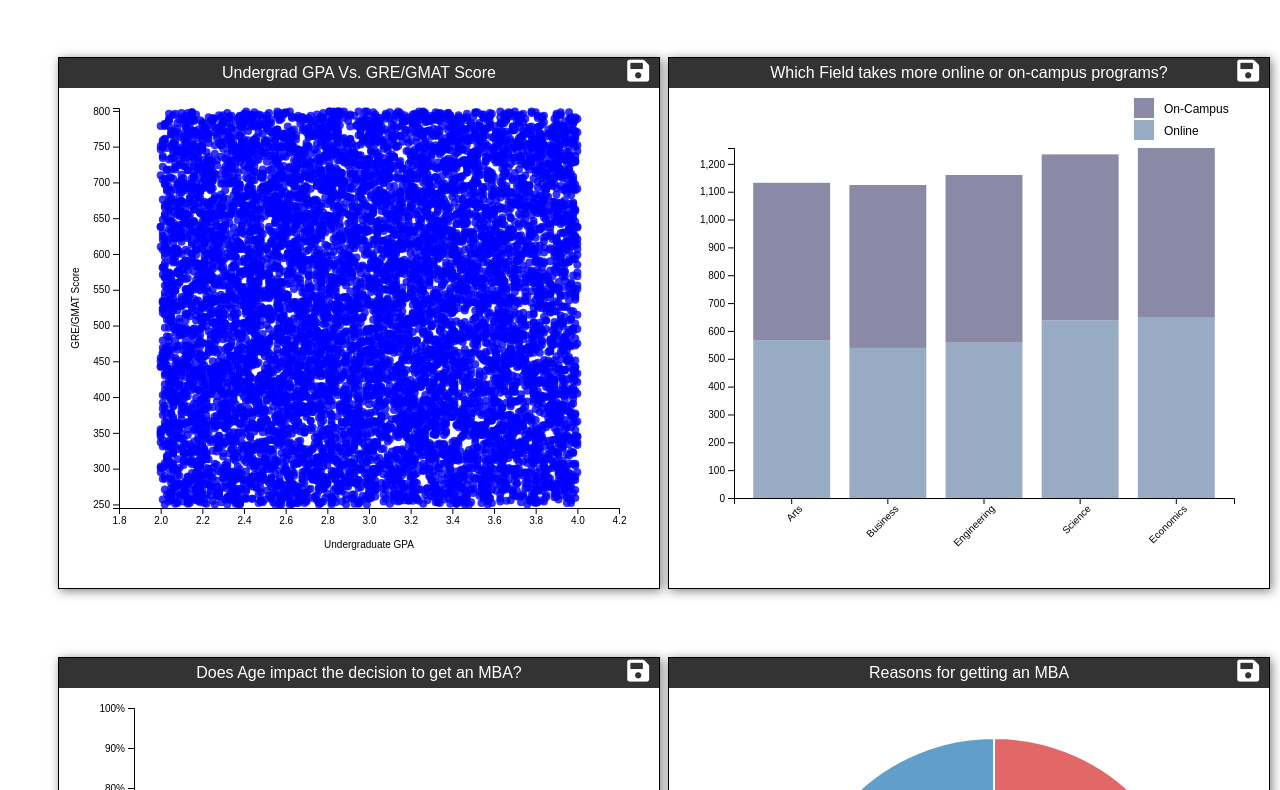
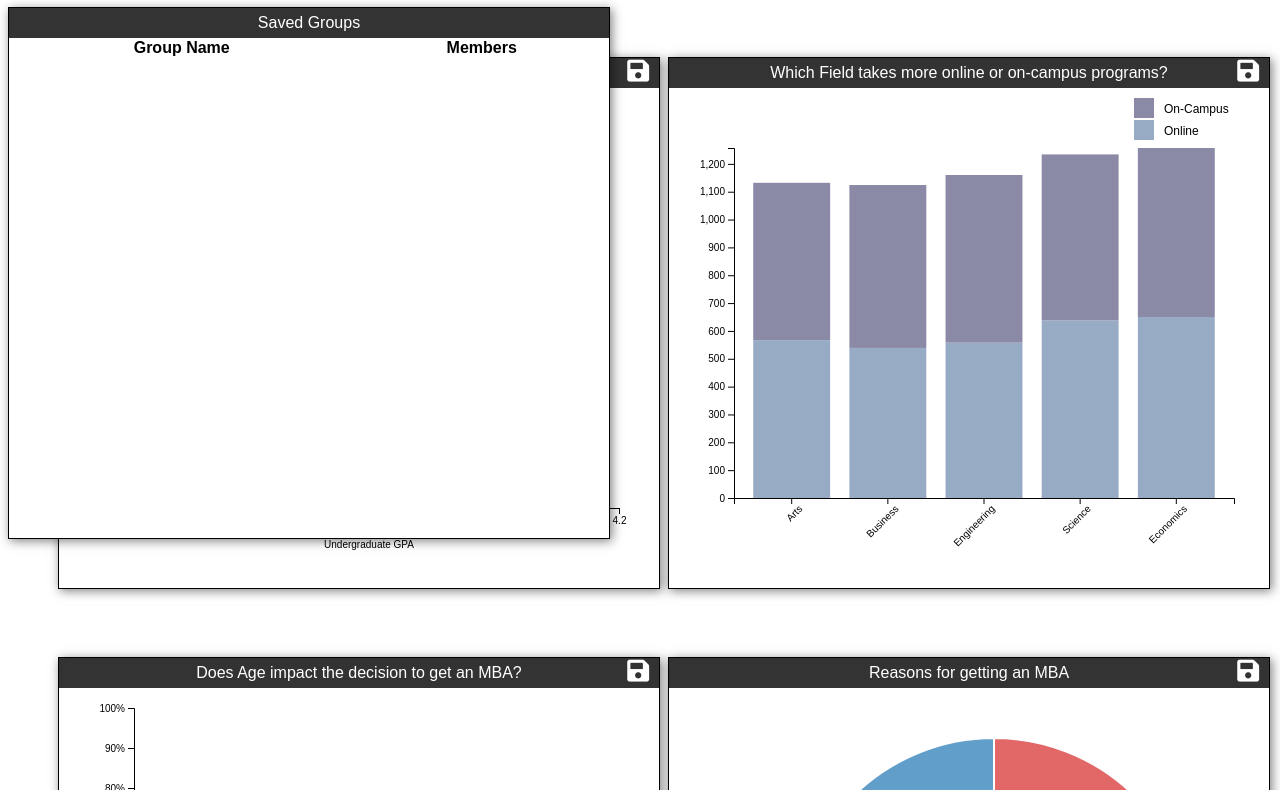
Before and after one commit to BradPohl/d3_dashboard, a plain HTML site: page index.html in a window 1280 px wide. Shown: the part 73-863 px from the top of the page. Drawn offline with nearby package versions, Linux system fonts and the light colour scheme.

Commit message:
Added table for viewing groupings

```diff
--- a/index.html
+++ b/index.html
@@ -38,6 +38,13 @@
                 <tr><td></td></tr>
             </table>
         </div>
+        <div class="draggable" id="groups-container">
+            <div class="drag-bar">Saved Groups</div>
+            <table id="groupsTable">
+                <tr><th>Group Name</th><th>Members</th></tr>
+            </table>
+        </div>
+
     </div>
     <script src="js/dataloader.js"></script>
     <script src="js/chart1.js"></script>
```
